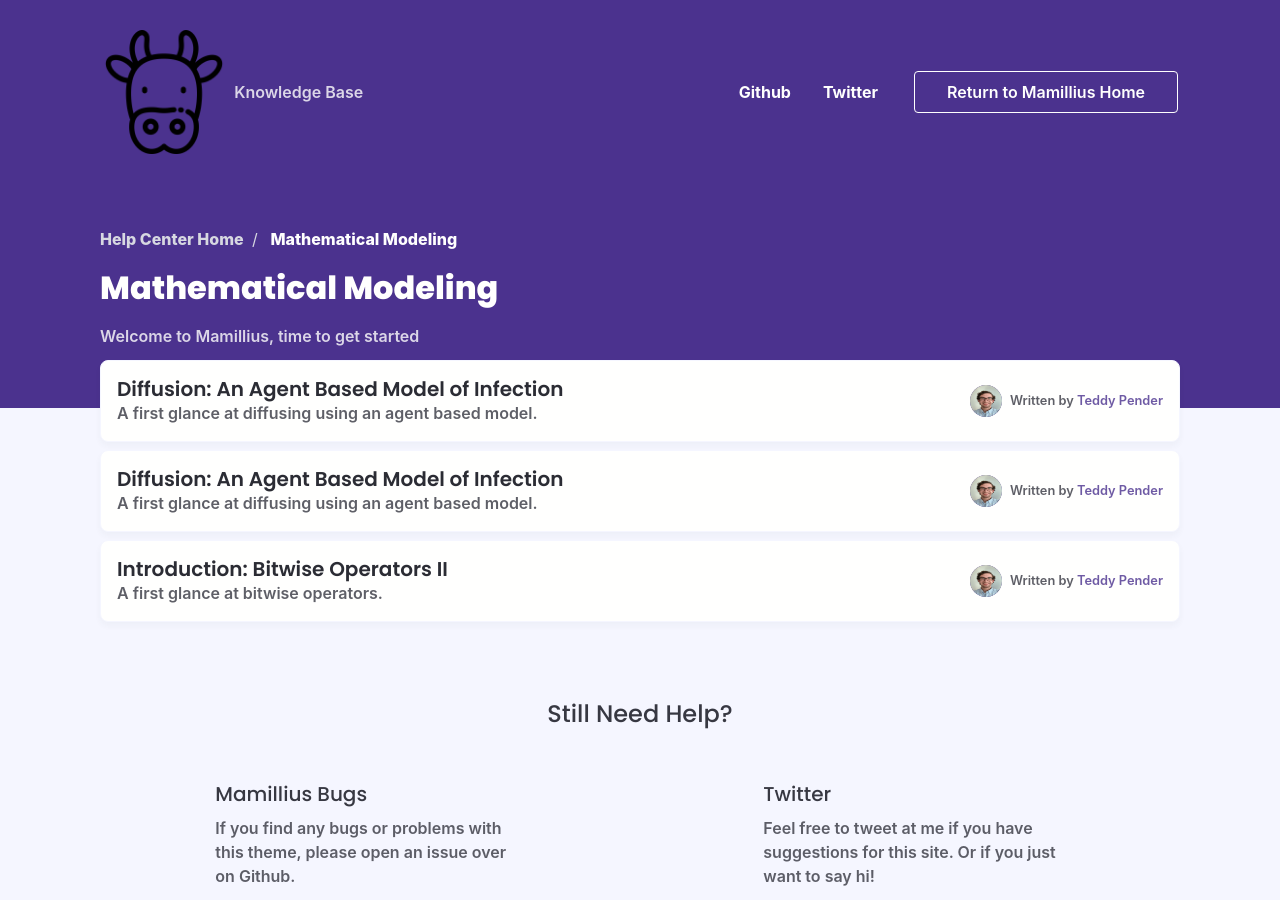
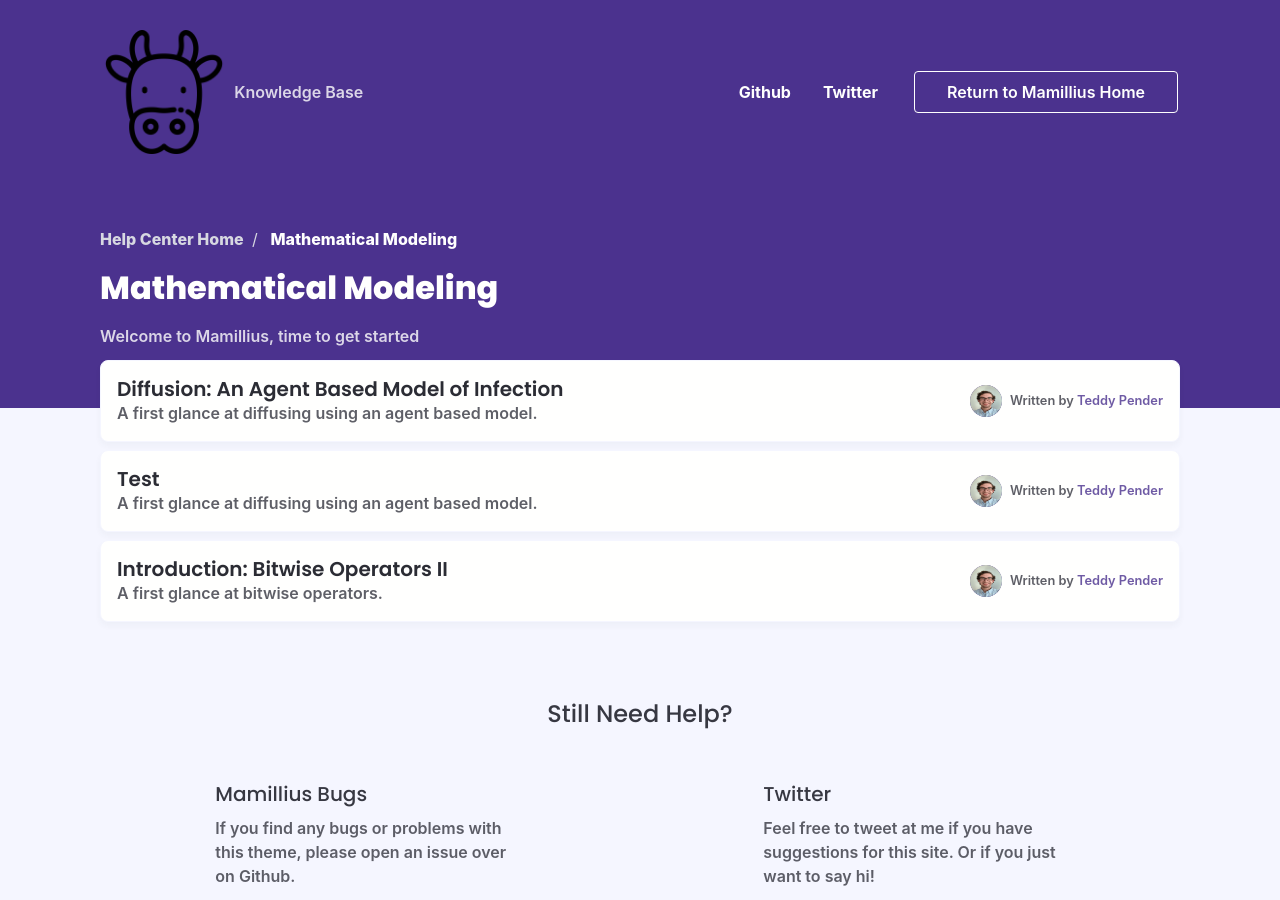
Before and after one commit to teddypender/teddypender.github.io, a Jekyll site: the page built from mathematical-modeling.html, in a window 1280 px wide and 900 px high. Built offline with Jekyll 4.4.1, drawn with Linux system fonts in a browser that asks for light colours; nearby versions of some CDN libraries; some web fonts are replaced; comment, search, counter and statistics services are not loaded.

Commit message:
Update 2020-8-3-Diffusion-Agent-Based-Modeling copy.md

```diff
--- a/_posts/Mathematical Modeling/2020-8-3-Diffusion-Agent-Based-Modeling copy.md
+++ b/_posts/Mathematical Modeling/2020-8-3-Diffusion-Agent-Based-Modeling copy.md
@@ -1,6 +1,6 @@
 ---
 layout: post
-title: "Diffusion: An Agent Based Model of Infection"
+title: "Test"
 date: 2020-12-03 16:48:38 -0400
 category: mathematical-modeling
 author: teddy
```
